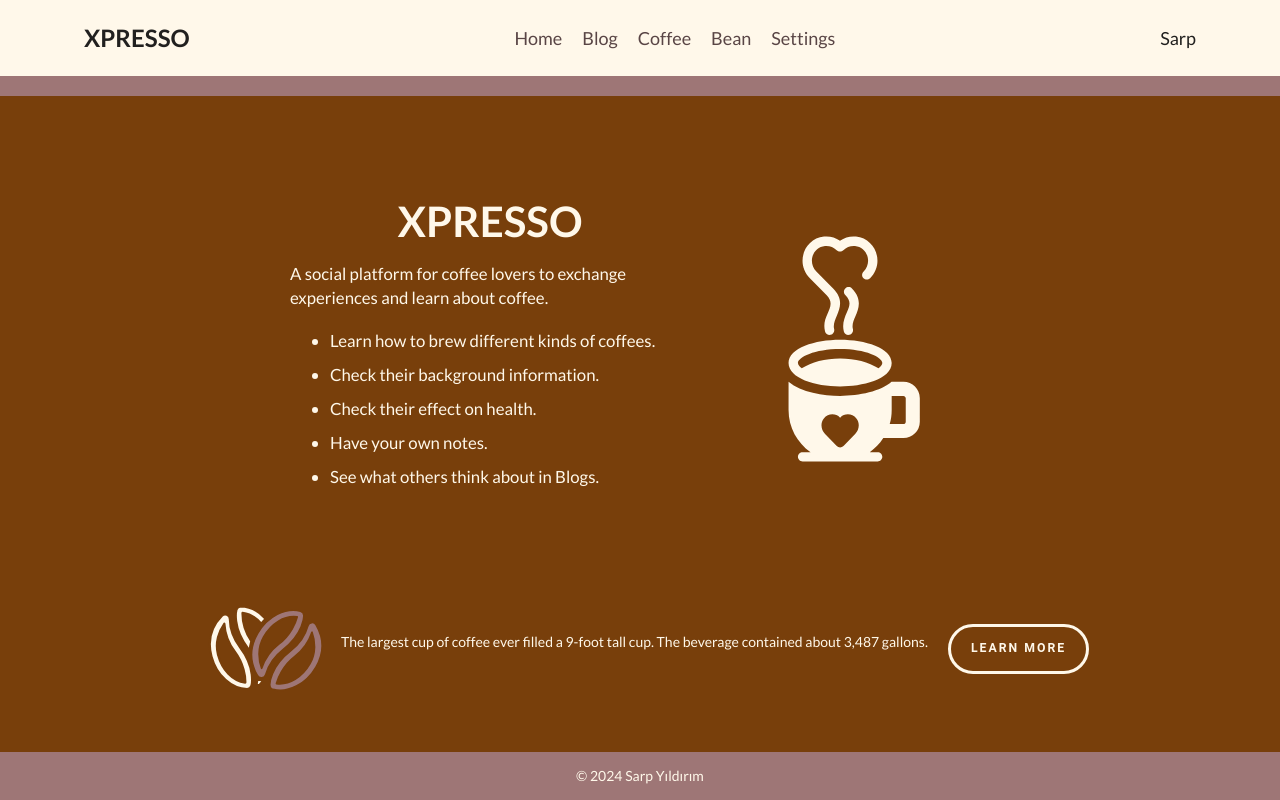
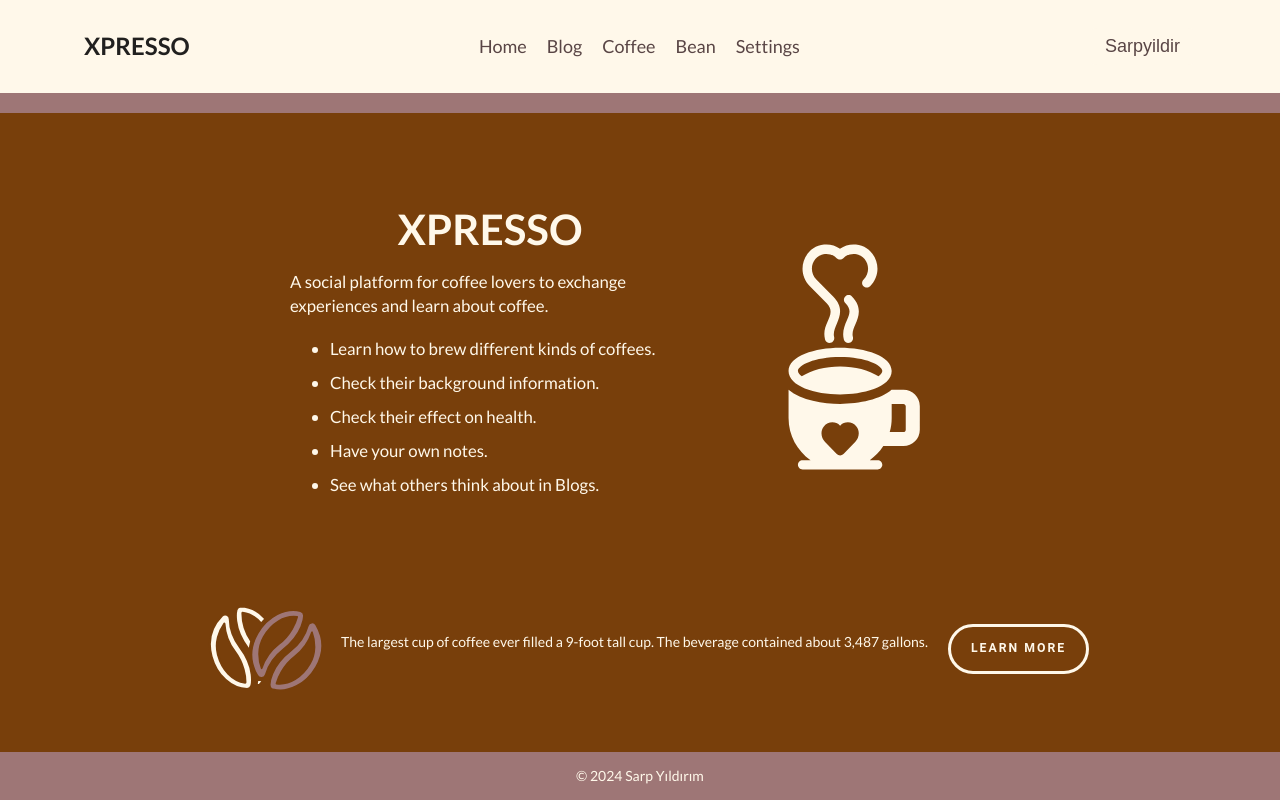
Before and after one commit to Sarpyildir/xpresso, a React (Create React App) app in the folder client/: page / in a window 1280 px wide. Built offline with nearby package versions, Linux system fonts and the light colour scheme.

Commit message:
Add DropDownMenu component to Header

```diff
--- /dev/null
+++ b/client/src/Components/DropDownMenu.js
@@ -0,0 +1,89 @@
+import * as React from "react";
+import { useNavigate } from "react-router-dom";
+import { Dropdown } from "@mui/base/Dropdown";
+import { Menu } from "@mui/base/Menu";
+import { MenuButton as BaseMenuButton } from "@mui/base/MenuButton";
+import { MenuItem as BaseMenuItem, menuItemClasses } from "@mui/base/MenuItem";
+import { styled } from "@mui/system";
+// TODO: Handle logout implementation
+export default function DropDownMenu(props) {
+  const navigate = useNavigate();
+  const createHandleMenuClick = (menuItem) => {
+    return () => {
+      navigate(`/${menuItem}`);
+    };
+  };
+  const handleLogout = () => {};
+
+  return (
+    <Dropdown>
+      <MenuButton>{props.username}</MenuButton>
+      <Menu slots={{ listbox: Listbox }}>
+        <MenuItem onClick={createHandleMenuClick("Notes")}>Notes</MenuItem>
+        <MenuItem onClick={createHandleMenuClick("Favorites")}>
+          Favorites
+        </MenuItem>
+        <MenuItem onClick={createHandleMenuClick("Settings")}>
+          Settings
+        </MenuItem>
+        <MenuItem onClick={handleLogout}>Log out</MenuItem>
+      </Menu>
+    </Dropdown>
+  );
+}
+
+const Listbox = styled("ul")(
+  () => `
+  font-size: 16px;
+  box-sizing: border-box;
+  padding: 6px;
+  margin: 12px 0;
+  min-width: 200px;
+  border-radius: 12px;
+  overflow: auto;
+  outline: 0px;
+  background: #FFF8EA;
+  color: #594545;
+  box-shadow: 0px 4px 6px rgba(0,0,0, 0.50);
+  z-index: 1;
+  `
+);
+
+const MenuItem = styled(BaseMenuItem)(
+  () => `
+  list-style: none;
+  padding: 8px;
+  border-radius: 8px;
+  cursor: pointer;
+  user-select: none;
+
+  &:last-of-type {
+    border-bottom: none;
+  }
+
+
+  &:hover:not(.${menuItemClasses.disabled}) {
+    background-color: #9E7676;
+    color: #FFF8EA;
+  }
+  `
+);
+
+const MenuButton = styled(BaseMenuButton)(
+  () => `
+  font-size: 18px;
+  padding: 8px 16px;
+  border-radius: 8px;
+  color: white;
+  transition: all 150ms ease;
+  cursor: pointer;
+  background: #FFF8EA;
+  border: none;
+  color: #594545;
+
+  &:hover {
+    background: #9E7676;
+    color: #FFF8EA;
+  }
+  `
+);
--- a/client/src/Components/Header.js
+++ b/client/src/Components/Header.js
@@ -1,5 +1,5 @@
 import React from "react";
-
+import DropDownMenu from "./DropDownMenu.js";
 function Header() {
   // TODO: Handling user's image.
   const headerStyle = {
@@ -22,11 +22,7 @@ function Header() {
     textDecoration: "none",
     color: "#594545",
   };
-  const userAreaStyle = {
-    display: "flex",
-    alignItems: "center",
-    gap: "10px",
-  };
+
   const hrStyle = {
     height: "20px",
     backgroundColor: "#9E7676",
@@ -36,7 +32,7 @@ function Header() {
   };
 
   //const currUser = JSON.parse(sessionStorage.getItem("user"));
-  const currUser = { name: "Sarp" };
+  const currUser = { username: "Sarpyildir" };
   return (
     <div>
       <header style={headerStyle}>
@@ -58,9 +54,7 @@ function Header() {
             Settings
           </a>
         </nav>
-        <div style={userAreaStyle}>
-          <div>{currUser.name}</div>
-        </div>
+        <DropDownMenu username={currUser.username} />
       </header>
       <hr style={hrStyle} />
     </div>
```
